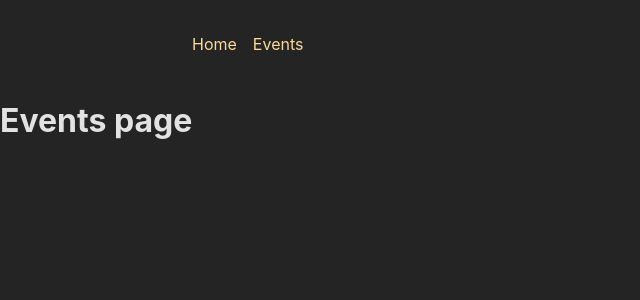
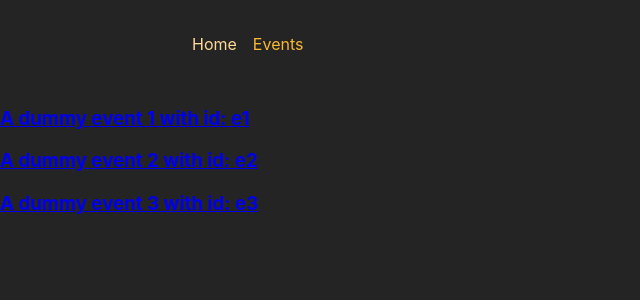
Before and after one commit to PraneethBunny123/routing-challenge, a React (Create React App) app in the folder frontend/: page /events in a window 1280 px wide. Shown: the top 300 px of the page, without its empty margins (0-640 px from the left). Built offline with nearby package versions, Linux system fonts and the light colour scheme.

Commit message:
adding dummy events in the EventsPage and providing links of them. Each link will navigate to the respective EventDetaiPage with their id in the path

```diff
--- a/frontend/src/components/MainNavigation.js
+++ b/frontend/src/components/MainNavigation.js
@@ -1,4 +1,5 @@
 import classes from './MainNavigation.module.css';
+import { NavLink } from 'react-router-dom';
 
 function MainNavigation() {
   return (
@@ -6,10 +7,22 @@ function MainNavigation() {
       <nav>
         <ul className={classes.list}>
           <li>
-            <a>Home</a>
+            <NavLink
+              to='/'
+              className={({isActive}) => isActive ? classes.active : undefined}
+              end
+            >
+              Home
+            </NavLink>
           </li>
           <li>
-            <a>Events</a>
+            <NavLink
+              to='/events'
+              className={({isActive}) => isActive ? classes.active : undefined}
+              end
+            >
+              Events
+            </NavLink>
           </li>
         </ul>
       </nav>
--- a/frontend/src/pages/EventDetailPage.js
+++ b/frontend/src/pages/EventDetailPage.js
@@ -1,5 +1,13 @@
+import { useParams } from "react-router-dom"
+
 export default function EventDetailPage() {
+    const params = useParams()
+
     return (
-        <h1>Event Detail Page</h1>
+        <>
+            <h1>Event Detail Page</h1>
+            <h3>{params.id}</h3>
+        </>
+
     )
 }
--- a/frontend/src/pages/EventsPage.js
+++ b/frontend/src/pages/EventsPage.js
@@ -1,5 +1,32 @@
+import { Link } from "react-router-dom"
+
+const EVENTS = [
+    {
+      "id": "e1",
+      "title": "A dummy event 1",
+    },
+    {
+        "id": "e2",
+        "title": "A dummy event 2"
+    },
+    {
+        "id": "e3",
+        "title": "A dummy event 3"
+    }
+  ]
+
 export default function EventsPage() {
     return (
-        <h1>Events page</h1>
+        <>
+            <ul>
+                {EVENTS.map(event => (
+                    <li key={event.id}>
+                        <h3>
+                            <Link to={`/events/${event.id}`}>{`${event.title} with id: ${event.id}`}</Link>
+                        </h3>
+                    </li>
+                ))}
+            </ul>
+        </>
     )
 }
```
